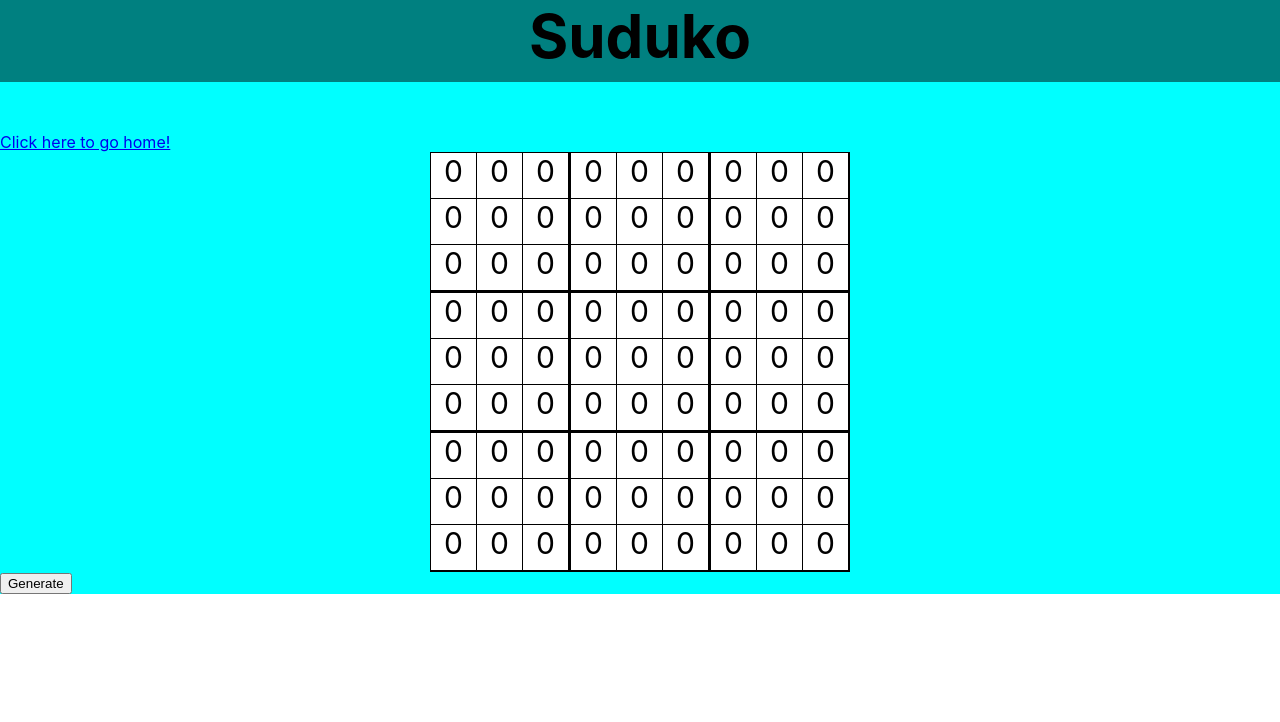
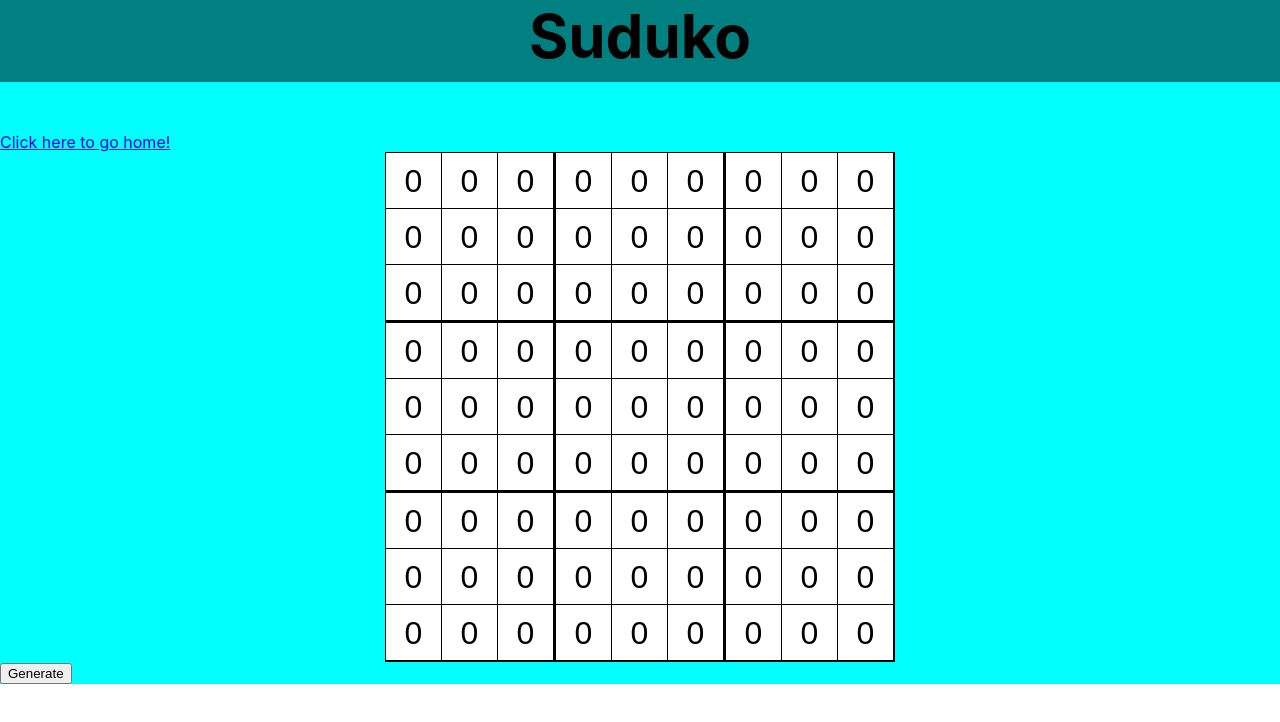
Before and after one commit to JasonScaramuzza/my-webgames-react-app, a React (Create React App) app: page /suduko in a window 1280 px wide. Shown: the top 722 px of the page. Built offline with nearby package versions, Linux system fonts and the light colour scheme.

Commit message:
Suduko board editable
progress made towards board being made editable. Need to implement useState to make board editable.

```diff
--- a/src/suduko/sudukoHTML.js
+++ b/src/suduko/sudukoHTML.js
@@ -1,23 +1,28 @@
 import { Link } from 'react-router-dom';
 import './SudukoStyle.css'
+import { useState } from 'react';
 
 
 var board = [];
 
 function createBoard(){
+  board = []
   for(let i = 0; i< 9; i++){
     var row = [];
     for(let j = 0; j< 9; j++){
-      row.push([("row-"+i+"-cell-"+j), ("row-"+i), ("cell-"+j)]);
+      row.push([("row-"+i+"-cell-"+j), ("row-"+i), ("cell-"+j), 0]);
     }
     board.push([row])
     row=[]
   }
+  return(board)
 }
 
 
-function SudukoHTML() {
-  createBoard();
+const SudukoHTML = () =>  {
+  const [boardOne, setBoardOne] = useState([[4]]);
+  //setBoardOne(createBoard());
+  createBoard()
   return (
     <div className="suduko-page">
       <section className='section-heading'>
@@ -33,9 +38,17 @@ function SudukoHTML() {
               {board.map(([theRows]) => {
                 return(
                 <div className="row">
-                {theRows.map(([cellID, row, cell]) => {
+                {theRows.map(([cellID, row, cell, cellValue]) => {
                   return(
-                  <div className={`cell ${row} ${cell}`} id={`${cellID}`}>0</div>
+                    <div className={`cell ${row} ${cell}`} id={cellID}>
+                      <input
+                      className="input-style-1"
+                      id={`input-${cellID}`}
+                      value={cellValue}
+                      maxLength="1"
+                      type='number'
+                      ></input>
+                    </div>
                   )
                 })}
                 </div>
@@ -43,7 +56,6 @@ function SudukoHTML() {
           </div>
           <button className="button1" id="generate-board">Generate</button>
         </div>
-
       </section>
     </div>
   );
--- a/src/suduko/sudukoPage.jsx
+++ b/src/suduko/sudukoPage.jsx
@@ -2,20 +2,20 @@ import '../app/App.css';
 import './SudukoStyle.css'
 import SudukoHTML from './SudukoHTML';
 
-const sudukoBoard = [];
+//const sudukoBoard = [];
 
 //Suduko PAGE
 
-function populateSudukoBoard(){
-  for(let i= 0; i < 9; i++){
-    for(let j= 0; j < 9; j++){
-      //row-0-cell-0
-      const tileID = "row"+i+"cell"+j;
-      sudukoBoard[i][j] = document.getElementById(tileID);
-      document.getElementById(tileID).innerHTML = "1"
-    };
-  };
-};
+  // function populateSudukoBoard(){
+  //   for(let i= 0; i < 9; i++){
+  //     for(let j= 0; j < 9; j++){
+  //       //row-0-cell-0
+  //       const tileID = "row"+i+"cell"+j;
+  //       sudukoBoard[i][j] = document.getElementById(tileID);
+  //       document.getElementById(tileID).innerHTML = "1"
+  //     };
+  //   };
+  // };
 
 
 //Populate the suduko page
--- a/src/suduko/sudukoStyle.css
+++ b/src/suduko/sudukoStyle.css
@@ -23,8 +23,8 @@
 
   .cell{
     text-align: center;
-    width: 45px;
-    height: 45px;
+    width: 55px;
+    height: 55px;
     font-size: 30px;
     background-color: white;
     border: 0px;
@@ -65,3 +65,18 @@
     border-style: solid;
     border-color: black;
   }
+
+  .input-style-1{
+    text-align: center;
+    padding-top: 9px;
+    padding-bottom: 11px;
+    padding-left: 10px;
+    padding-right: 10px;
+    margin-left: 5px;
+    background: none;
+    width: 40px;
+    height: 40px;
+    font-size: 32px;
+    border: 0;
+    outline: 0;
+  }
```
Also changed, not shown: src/routes.js (deleted, +0 -15 lines).
